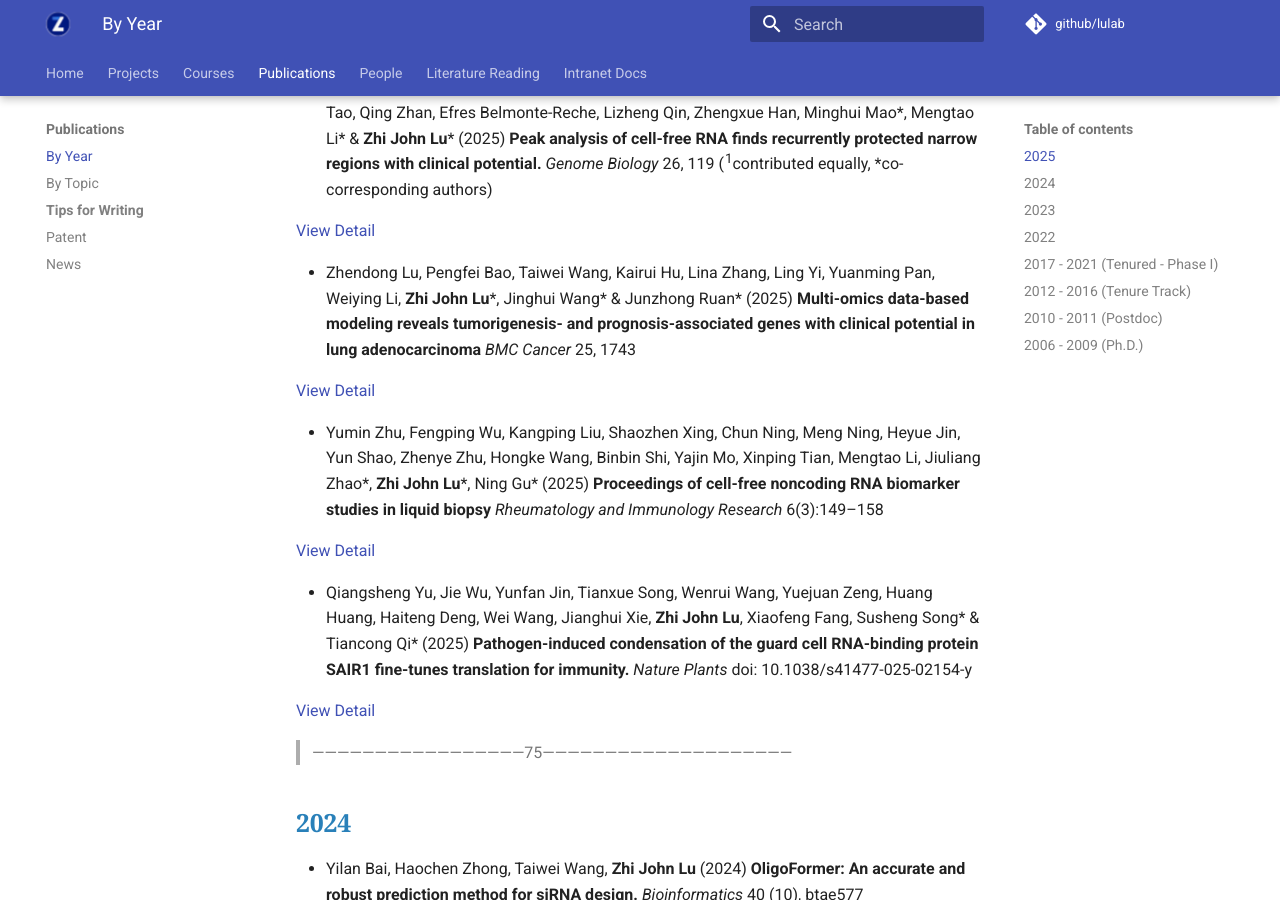
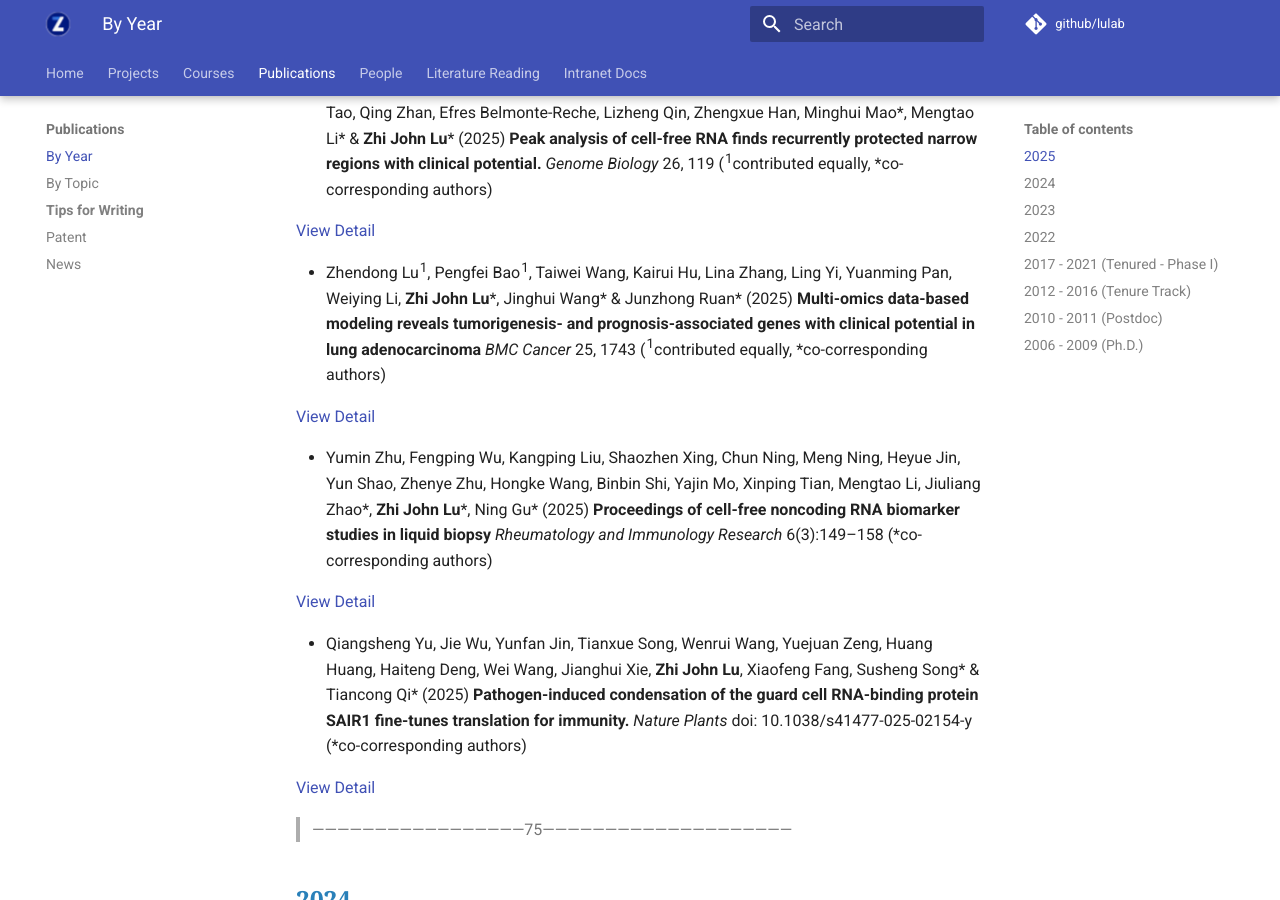
Before and after one commit to lulab/mkdocs, an MkDocs documentation site: the page built from docs/publications/pub.md, in a window 1280 px wide and 900 px high, scrolled down 513 px. Built offline with MkDocs 1.6.1 and Material for MkDocs 9.7.7, drawn with Linux system fonts in a browser that asks for light colours.

Commit message:
Update pub.md

```diff
--- a/docs/publications/pub.md
+++ b/docs/publications/pub.md
@@ -16,20 +16,20 @@
   [View Detail](https://www.nature.com/articles/s43588-025-00820-x)  \|  [Free Full-text](https://rdcu.be/etaiM)  (view-only)
 
 
-* Pengfei Bao <sup>1</sup>, Taiwei Wang<sup>1</sup>, Xiaofan Liu<sup>1</sup>, Shaozhen Xing, Hanjin Ruan, Hongli Ma, Yuhuan Tao, Qing Zhan, Efres Belmonte-Reche, Lizheng Qin, Zhengxue Han, Minghui Mao\*, Mengtao Li\* & **Zhi John Lu**\* (2025) **Peak analysis of cell-free RNA finds recurrently protected narrow regions with clinical potential.** *Genome Biology* 26, 119 (<sup>1</sup>contributed equally, \*co-corresponding authors)
+* Pengfei Bao<sup>1</sup>, Taiwei Wang<sup>1</sup>, Xiaofan Liu<sup>1</sup>, Shaozhen Xing, Hanjin Ruan, Hongli Ma, Yuhuan Tao, Qing Zhan, Efres Belmonte-Reche, Lizheng Qin, Zhengxue Han, Minghui Mao\*, Mengtao Li\* & **Zhi John Lu**\* (2025) **Peak analysis of cell-free RNA finds recurrently protected narrow regions with clinical potential.** *Genome Biology* 26, 119 (<sup>1</sup>contributed equally, \*co-corresponding authors)
 
   [View Detail](https://doi.org/10.1186/s13059-025-03590-x)
 
-* Zhendong Lu, Pengfei Bao, Taiwei Wang, Kairui Hu, Lina Zhang, Ling Yi, Yuanming Pan, Weiying Li, **Zhi John Lu**\*, Jinghui Wang\* & Junzhong Ruan\* (2025) **Multi-omics data-based modeling reveals tumorigenesis- and prognosis-associated genes with clinical potential in lung adenocarcinoma** *BMC Cancer* 25, 1743
+* Zhendong Lu<sup>1</sup>, Pengfei Bao<sup>1</sup>, Taiwei Wang, Kairui Hu, Lina Zhang, Ling Yi, Yuanming Pan, Weiying Li, **Zhi John Lu**\*, Jinghui Wang\* & Junzhong Ruan\* (2025) **Multi-omics data-based modeling reveals tumorigenesis- and prognosis-associated genes with clinical potential in lung adenocarcinoma** *BMC Cancer* 25, 1743 (<sup>1</sup>contributed equally, \*co-corresponding authors)
 
   [View Detail](https://doi.org/10.1186/s12885-025-14943-x)
 
 * Yumin Zhu, Fengping Wu, Kangping Liu, Shaozhen Xing, Chun Ning, Meng Ning, Heyue Jin, Yun Shao, Zhenye Zhu, Hongke Wang, Binbin Shi, Yajin Mo, Xinping Tian, Mengtao Li, Jiuliang Zhao\*, **Zhi John Lu**\*, Ning Gu\*
-(2025) **Proceedings of cell-free noncoding RNA biomarker studies in liquid biopsy** *Rheumatology and Immunology Research* 6(3):149–158
+(2025) **Proceedings of cell-free noncoding RNA biomarker studies in liquid biopsy** *Rheumatology and Immunology Research* 6(3):149–158 (\*co-corresponding authors)
 
   [View Detail](https://doi.org/10.1515/rir-2025-0018)
 
-* Qiangsheng Yu, Jie Wu, Yunfan Jin, Tianxue Song, Wenrui Wang, Yuejuan Zeng, Huang Huang, Haiteng Deng, Wei Wang, Jianghui Xie, **Zhi John Lu**, Xiaofeng Fang, Susheng Song\* & Tiancong Qi\* (2025) **Pathogen-induced condensation of the guard cell RNA-binding protein SAIR1 fine-tunes translation for immunity.** *Nature Plants* doi: 10.1038/s41477-025-02154-y
+* Qiangsheng Yu, Jie Wu, Yunfan Jin, Tianxue Song, Wenrui Wang, Yuejuan Zeng, Huang Huang, Haiteng Deng, Wei Wang, Jianghui Xie, **Zhi John Lu**, Xiaofeng Fang, Susheng Song\* & Tiancong Qi\* (2025) **Pathogen-induced condensation of the guard cell RNA-binding protein SAIR1 fine-tunes translation for immunity.** *Nature Plants* doi: 10.1038/s41477-025-02154-y (\*co-corresponding authors)
 
   [View Detail](https://doi.org/10.1038/s41477-025-02154-y)
 
```
